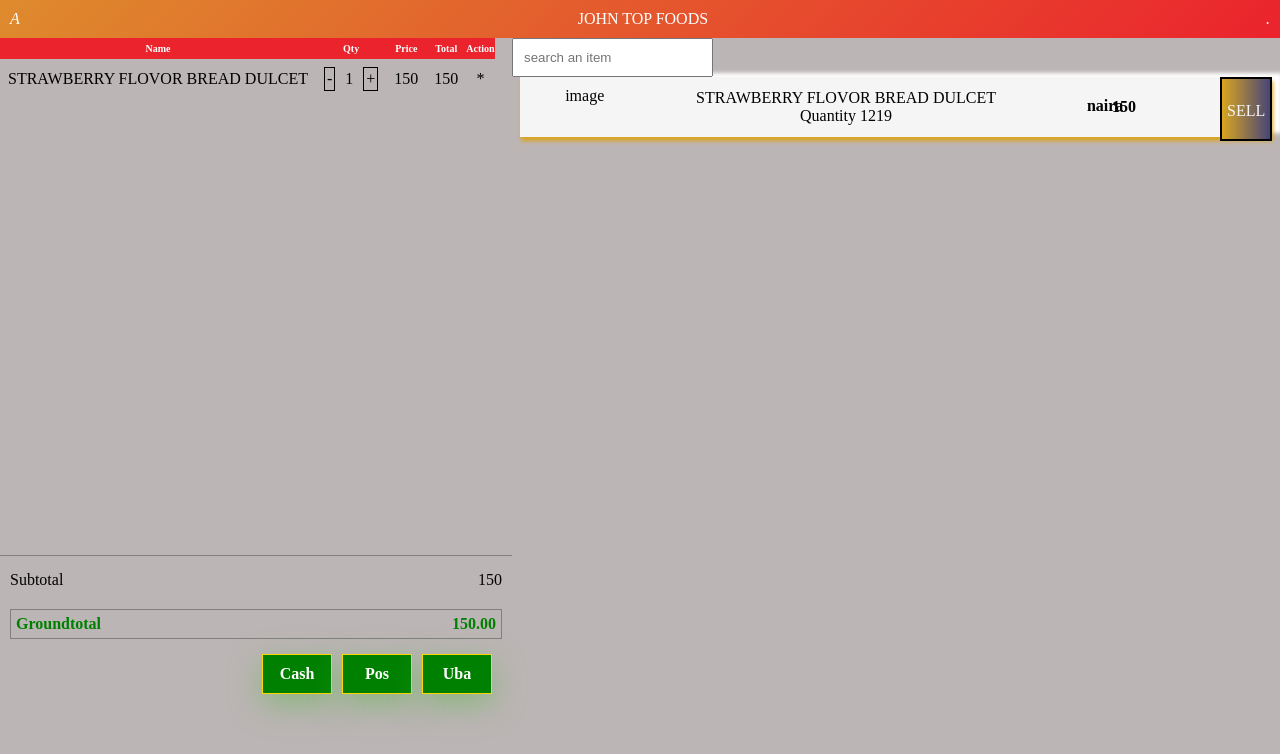
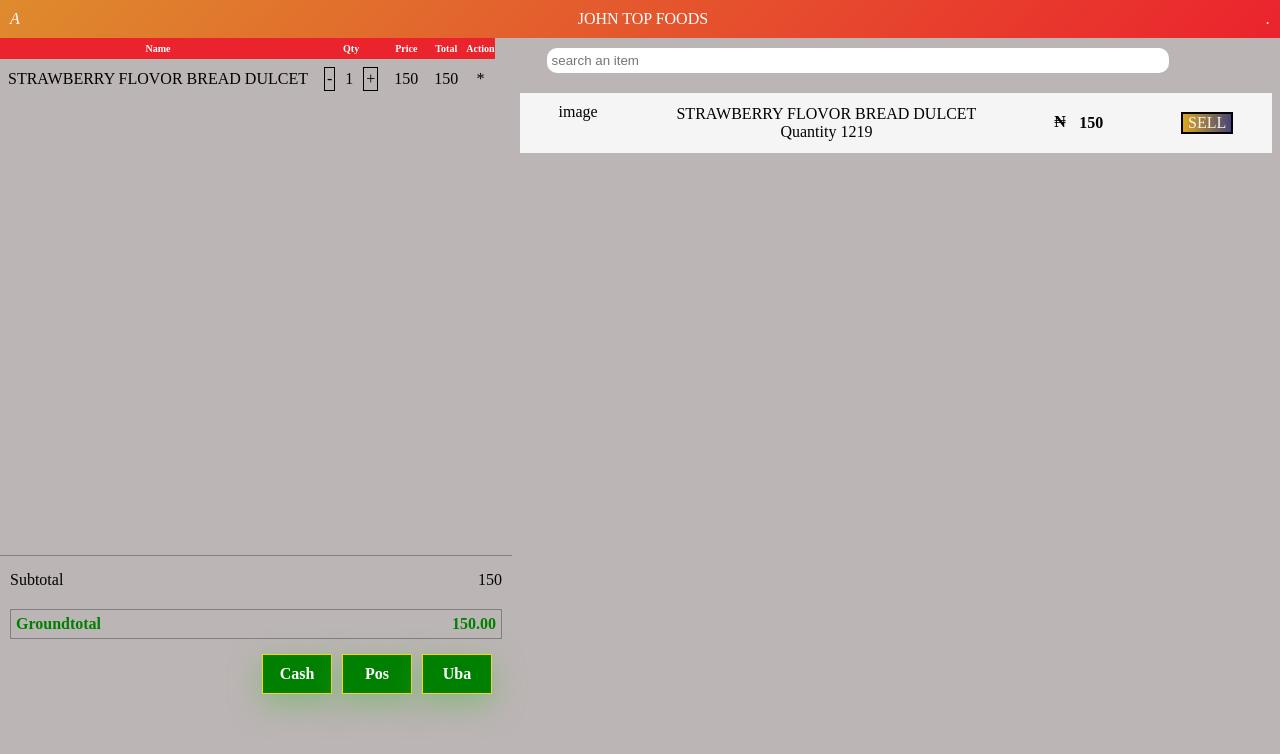
Before and after one commit to Davprincecode/johntopfoods, a React (Vite) app: page /pos in a window 1280 px wide. Shown: the top 754 px of the page. Built offline with nearby package versions, Linux system fonts and the light colour scheme.

Commit message:
get data

```diff
--- a/src/App.css
+++ b/src/App.css
@@ -331,68 +331,7 @@
     padding: 2px;
     cursor: pointer;
 }
-.posMainContainer{
-    width: 60%;
-}
-.searchflex{
-  position: -webkit-sticky;
-        position: sticky;
-        top: 0;
-        z-index: 100
-}
-.searchItem{
-    padding: 10px;
-}
-.posProduct{
-    position: relative;
-    display: flex;
-    align-items: center;
-    padding: 10px 0px;
-    background-color: whitesmoke;
-    box-shadow: 1px 4px 4px goldenrod, 10px -4px 4px white;
-    margin-bottom: 10px;
-    justify-content: space-around;
-    width: 98%;
-    margin-right: auto;
-    margin-left: auto;
-}
-.productIcon{
- width: 40px;
-    height: 40px;
-}
-.productNameCon{
- text-align: center
-}
-.productName{
-    font-weight: bold;
-    text-transform: capitalize;
-    margin-bottom: 4px;
-}
-.productPrice{
-    display:flex;
-       align-items: center;
-    margin-right: 50px;
-    font-weight: bold;
-}
-.currency{
-   width: 20px;
-   height: 20px
-}
-.productBtn{
-    position: absolute;
-    top: 0;
-    right: 0;
-    background: linear-gradient( 90deg, goldenrod 0%, #464578 100%);
-    text-align: center;
-    text-transform: uppercase;
-    height: 64px;
-    /* width: 70px; */
-    padding: 0 5px;
-    line-height: 64px;
-    border: 2px solid black;
-    cursor: pointer;
-    color: whitesmoke;
-}
+
 .totalcontainer {
     border-top: 1px solid gray;
     padding-top: 5px;
@@ -451,4 +390,88 @@
     -o-transition: all 0.4s;
     -moz-transition: all 0.4s;
 }
+
+
+.posMainContainer{
+    width: 60%;
+}
+.searchflex{
+  position: -webkit-sticky;
+        position: sticky;
+        top: 0;
+        z-index: 100
+}
+.input {
+    width: 90%;
+    text-align: center;
+}
+.input input {
+    margin-top: 10px;
+    background-color: white;
+    border-radius: 10px;
+    border: none;
+    width: 90%;
+    padding: 5px;
+    color: gray;
+    outline: none;
+}
+.searchItem{
+    padding: 10px;
+}
+.posProductCon{
+  margin-top: 20px;
+
+
+  /* margin-bottom: 200px; */
+}
+.posProduct{
+    /* position: relative; */
+    display: flex;
+    align-items: center;
+    padding: 10px 0px;
+    background-color: whitesmoke;
+    /* box-shadow: 1px 4px 4px goldenrod, 10px -4px 4px white; */
+    margin-bottom: 10px;
+    justify-content: space-around;
+    width: 98%;
+    margin-right: auto;
+    margin-left: auto;
+}
+.productIcon{
+ width: 40px;
+    height: 40px;
+}
+.productNameCon{
+ text-align: center
+}
+.productName{
+    font-weight: bold;
+    text-transform: capitalize;
+    margin-bottom: 4px;
+}
+.productPrice{
+    display:flex;
+       align-items: center;
+    margin-right: 50px;
+    font-weight: bold;
+}
+.currency{
+   width: 20px;
+   height: 20px
+}
+.productBtn{
+    /* position: absolute;
+    top: 0;
+    right: 0; */
+    background: linear-gradient( 90deg, goldenrod 0%, #464578 100%);
+    text-align: center;
+    text-transform: uppercase;
+    /* height: 64px; */
+    /* width: 70px; */
+    padding: 0 5px;
+    /* line-height: 64px; */
+    border: 2px solid black;
+    cursor: pointer;
+    color: whitesmoke;
+}
 /* ===================pos end ================== */
--- a/src/inventory/Pos.tsx
+++ b/src/inventory/Pos.tsx
@@ -37,12 +37,10 @@
                     {/* </div> */}
                 <tr>
             <input type="hidden" className="count" value="1" />
-
             <td className="productname0">
             STRAWBERRY FLOVOR BREAD DULCET
             <input type="hidden" id="productId270189" value="product64b85a3c192ad" />
                 </td>
-
                 <td className="productquantity0">
                     <div className="productCount">
                     <div className="minus">-</div>
@@ -51,18 +49,14 @@
                     </div>
             {/* <input type="number" className="prdquantity0" id="productQuantity270189" value="1" /> */}
                 </td>
-
                     <td className="unitprice0">
                     150
                     <input type="hidden" id="productPrice270189" value="150" />
                     </td>
-
                 <td className="totalprice0" id="totalPrice270189">
                 150
                 </td>
-
-
-                    <td>
+                <td>
                     <a href="include/delete.php?msg=product64b85a3c192ad">
                     <div className="delete">
                         *
@@ -74,9 +68,7 @@
                     </div>
                     </a>
                     </td>
-
                 </tr>
-
             </tbody>
                 </table>
             </div>
@@ -125,8 +117,8 @@
         </div>
         </div>
 
-           <div className="posProductCon">
-           <div className="posProduct">
+    <div className="posProductCon">
+    <div className="posProduct">
     <div className="productIcon">
         image
         {/* <img src="images/box.png" style="width: 100%; height: 100%"> */}
@@ -141,7 +133,7 @@
 
     <div className="productPrice">
         <div className='currency'>
-          naira
+        ₦
         {/* <img src="images/naira.png" alt="" style="width: 100%; height: 100%"> */}
 
        </div>
```
